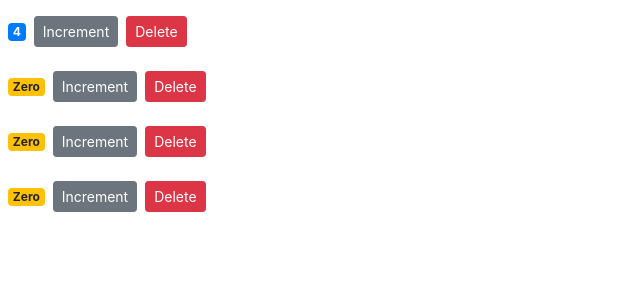
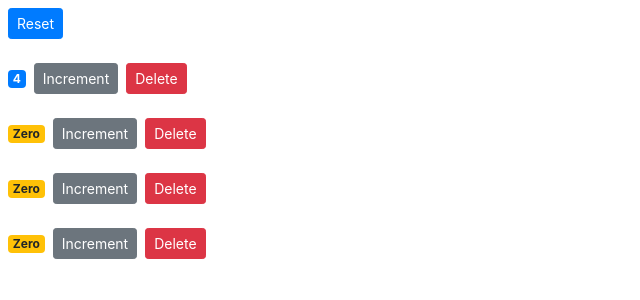
Before and after one commit to serenaleung/counter, a React (Create React App) app: page / in a window 1280 px wide. Shown: the top 300 px of the page, without its empty margins (0-640 px from the left). Built offline with nearby package versions, Linux system fonts and the light colour scheme.

Commit message:
Add basic reset button

```diff
--- a/src/components/counters.jsx
+++ b/src/components/counters.jsx
@@ -11,6 +11,14 @@
     ]
   };
 
+  handleReset = () => {
+    const counters = this.state.counters.map(c => {
+      c.value = 0;
+      return c;
+    });
+    this.setState({ counters });
+  };
+
   handleDelete = counterId => {
     console.log('Event handler called', counterId);
     const counters = this.state.counters.filter(c => c.id !== counterId);
@@ -20,6 +28,12 @@
   render() {
     return (
       <div>
+        <button
+          onClick={this.handleReset}
+          className='btn btn-primary btn-sm m-2'
+        >
+          Reset
+        </button>
         {this.state.counters.map(counter => (
           <Counter
             key={counter.id}
```
